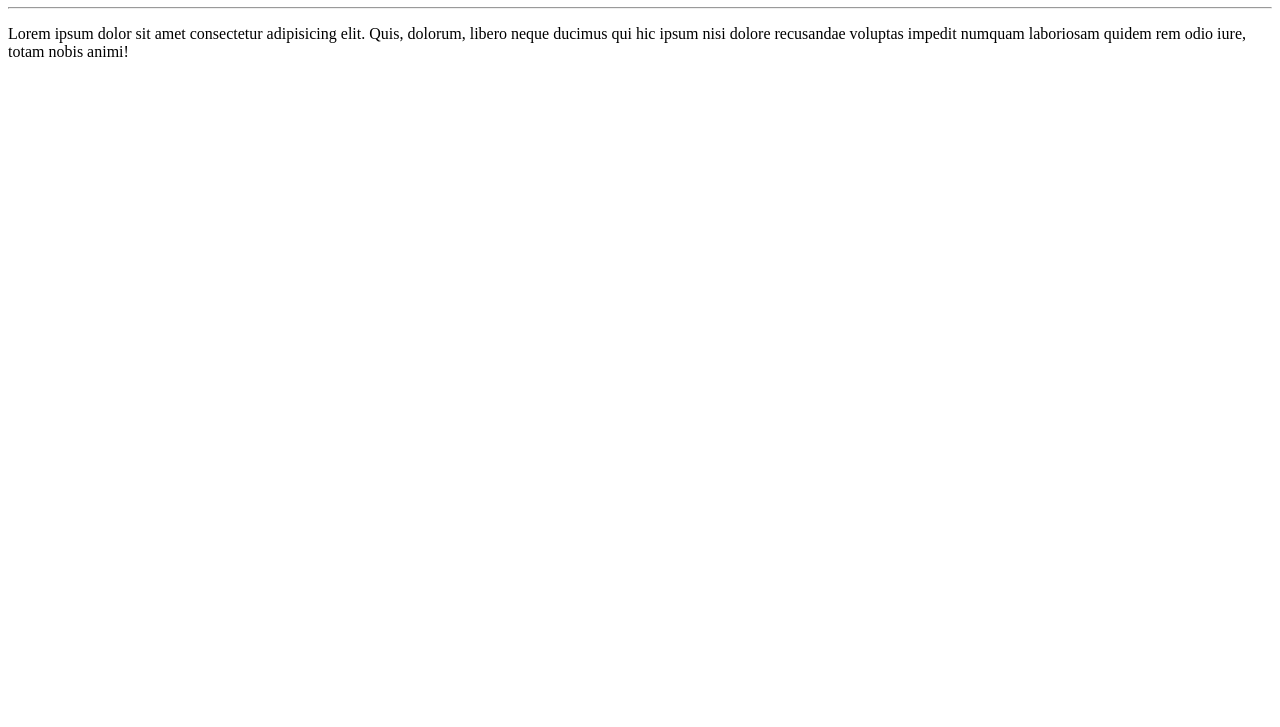
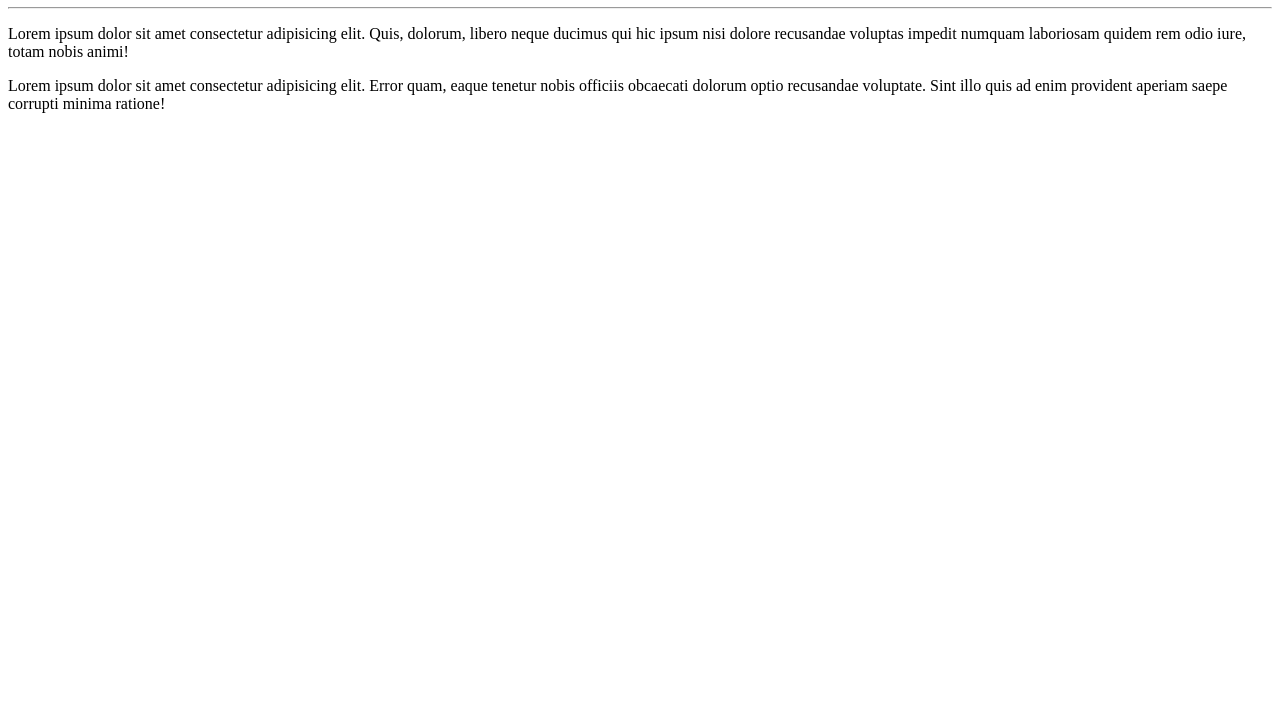
Before and after one commit to johnlennonferreira/Teste-aula-1, a plain HTML site: page site-exemplo/index.html in a window 1280 px wide. Shown: the part 73-800 px from the top of the page. Drawn offline with Linux system fonts and the light colour scheme.

Commit message:
Adicionei mais um paragrafo!

```diff
--- a/site-exemplo/index.html
+++ b/site-exemplo/index.html
@@ -12,5 +12,10 @@
         Lorem ipsum dolor sit amet consectetur adipisicing elit. Quis, dolorum, libero neque ducimus qui hic ipsum nisi dolore recusandae voluptas impedit numquam laboriosam quidem rem odio iure, totam nobis animi!
     </p>
 
+    <p>
+
+        Lorem ipsum dolor sit amet consectetur adipisicing elit. Error quam, eaque tenetur nobis officiis obcaecati dolorum optio recusandae voluptate.
+        Sint  illo quis ad enim provident aperiam saepe corrupti minima ratione!
+    </p>
 </body>
 </html>
```
